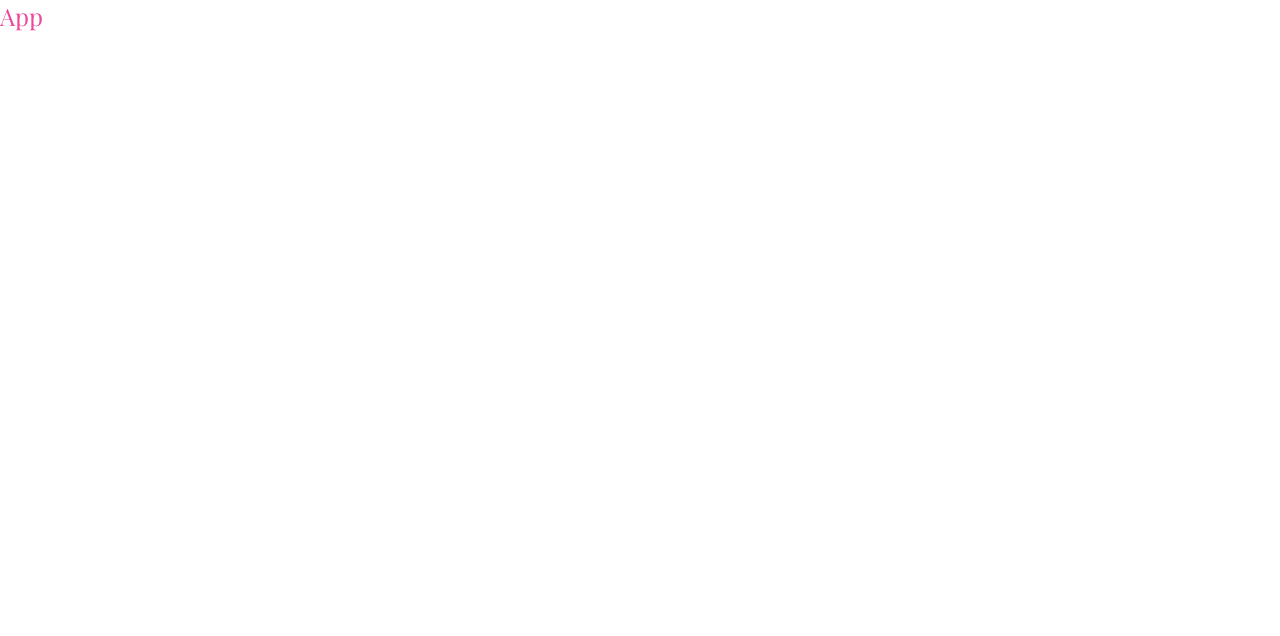
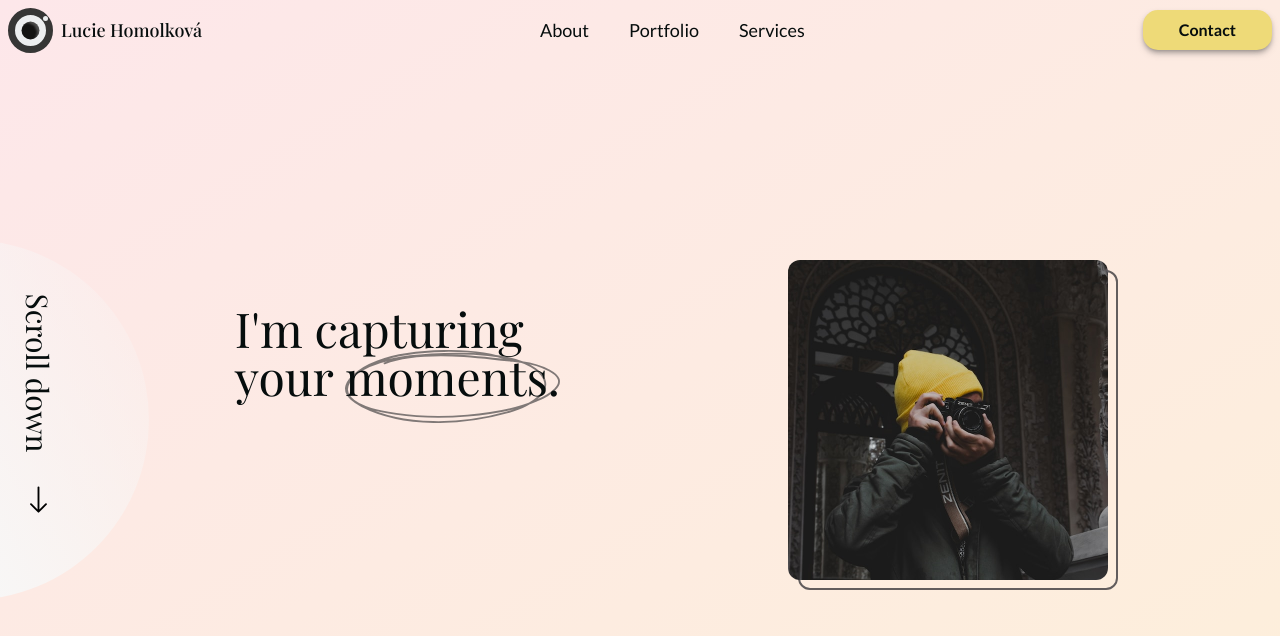
Before and after one commit to lucas-dash/PhotoPortfolio, a React (Vite) app: page / in a window 1280 px wide. Shown: the top 636 px of the page. Built offline with nearby package versions, Linux system fonts and the light colour scheme.

Commit message:
hero layout

```diff
--- a/src/App.jsx
+++ b/src/App.jsx
@@ -1,7 +1,9 @@
+import Hero from './pages/Hero';
+
 const App = () => {
   return (
-    <div>
-      <h1 className="text-2xl font-primary text-pink-500">App</h1>
+    <div className=" bg-gradient-to-br from-secondary to-primary">
+      <Hero />
     </div>
   );
 };
--- /dev/null
+++ b/src/components/Carousel.jsx
@@ -0,0 +1,4 @@
+const Carousel = () => {
+  return <div>Carousel</div>;
+};
+export default Carousel;
--- /dev/null
+++ b/src/components/Header.jsx
@@ -0,0 +1,91 @@
+import Navbar from '../components/Navbar';
+import highlight from '../assets/highlight.svg';
+import heroImage from '../assets/amir-hosseini-8SqJMKk-8ak-unsplash.jpg';
+import { motion } from 'framer-motion';
+
+const Header = () => {
+  const bgVariant = {
+    init: {
+      y: 0,
+      x: 0,
+    },
+    animate: {
+      y: 10,
+      x: 10,
+    },
+  };
+
+  return (
+    <header className="h-screen">
+      <Navbar />
+
+      <div className="grid grid-row-2 sm:grid-cols-6 sm:grid-rows-4 h-[90vh] w-full">
+        {/* scroll down cta */}
+        <div className="hidden sm:flex items-center sm:row-start-2 sm:row-end-4 w-max bg-gradient-to-tr from-detail to-detail/10 rounded-r-full -translate-x-10">
+          <div className="transform rotate-90 flex items-center -translate-x-4">
+            <h3 className="font-primary  text-textPrimary text-3xl -translate-x-8">
+              Scroll down
+            </h3>
+            <div className="">
+              <svg
+                xmlns="http://www.w3.org/2000/svg"
+                width="30"
+                height="200"
+                fill="currentColor"
+                className="bi bi-arrow-right"
+                viewBox="0 0 16 16"
+              >
+                <path
+                  fillRule="evenodd"
+                  d="M1 8a.5.5 0 0 1 .5-.5h11.793l-3.147-3.146a.5.5 0 0 1 .708-.708l4 4a.5.5 0 0 1 0 .708l-4 4a.5.5 0 0 1-.708-.708L13.293 8.5H1.5A.5.5 0 0 1 1 8z"
+                />
+              </svg>
+            </div>
+          </div>
+        </div>
+
+        {/* hero text */}
+        <div className="flex justify-center sm:col-start-2 sm:col-end-4 sm:row-start-2 sm:row-end-4">
+          <h1 className="text-textPrimary font-primary font-normal text-4xl max-w-[250px] md:text-5xl sm:max-w-sm translate-y-16">
+            I&apos;m capturing your{' '}
+            <span className="relative z-10">
+              moments.
+              <img
+                src={highlight}
+                alt="highlight svg"
+                className="absolute top-1.5 left-0 opacity-80 -z-10"
+              />
+            </span>
+          </h1>
+        </div>
+
+        {/* hero image */}
+        <motion.div className="flex justify-center sm:items-center sm:col-start-4 sm:col-end-7 sm:row-start-2 sm:row-end-4">
+          <div className="max-w-max max-h-max ">
+            <div className=" max-w-md max-h-80 aspect-square relative z-10 sm:-translate-x-3">
+              <motion.div
+                className="absolute inset-0 translate-x-2 translate-y-2 -z-10 border-2 border-textSecondary rounded-xl"
+                variants={bgVariant}
+                initial="init"
+                animate="animate"
+                transition={{
+                  duration: 0.3,
+                  type: 'spring',
+                  stiffness: 180,
+                  delay: 0.5,
+                }}
+              ></motion.div>
+              <img
+                src={heroImage}
+                alt="hero image"
+                loading="eager"
+                className="w-full h-full object-cover rounded-xl"
+              />
+            </div>
+          </div>
+        </motion.div>
+      </div>
+    </header>
+  );
+};
+export default Header;
--- /dev/null
+++ b/src/components/Navbar.jsx
@@ -0,0 +1,34 @@
+import logo from '../assets/Logo.svg';
+import { motion } from 'framer-motion';
+
+const Navbar = () => {
+  return (
+    <motion.nav
+      className=" flex items-center justify-between text-textPrimary h-[60px] container mx-auto px-2"
+      initial={{ y: -200 }}
+      animate={{ y: 0 }}
+      transition={{ type: 'spring', stiffness: 90 }}
+    >
+      <div className="flex items-center gap-2 font-primary font-medium text-lg">
+        <img src={logo} alt="logo" />
+        <p>Lucie Homolková</p>
+      </div>
+      <ul className="hidden sm:flex items-center gap-4 md:gap-10 justify-between font-secondary text-lg">
+        <li className="cursor-pointer">About</li>
+        <li className="cursor-pointer">Portfolio</li>
+        <li className="cursor-pointer">Services</li>
+      </ul>
+
+      <div className="hidden sm:block">
+        <motion.button
+          className="font-secondary font-bold bg-accent px-9 py-2 rounded-[15px] shadow-md shadow-textSecondary/50 active:shadow-none"
+          whileHover={{ scale: 1.1 }}
+          whileTap={{ scale: 0.9 }}
+        >
+          Contact
+        </motion.button>
+      </div>
+    </motion.nav>
+  );
+};
+export default Navbar;
--- /dev/null
+++ b/src/components/Recent.jsx
@@ -0,0 +1,4 @@
+const Recent = () => {
+  return <div>Recent</div>;
+};
+export default Recent;
--- /dev/null
+++ b/src/pages/Hero.jsx
@@ -0,0 +1,10 @@
+import Header from '../components/Header';
+
+const Hero = () => {
+  return (
+    <section>
+      <Header />
+    </section>
+  );
+};
+export default Hero;
```
Also changed, not shown: src/assets/Logo.svg (added), src/assets/amir-hosseini-8SqJMKk-8ak-unsplash.jpg (added).
